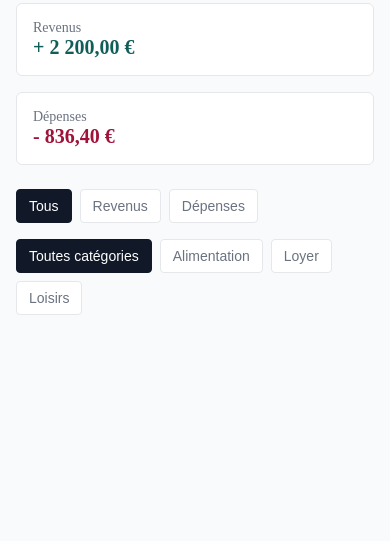
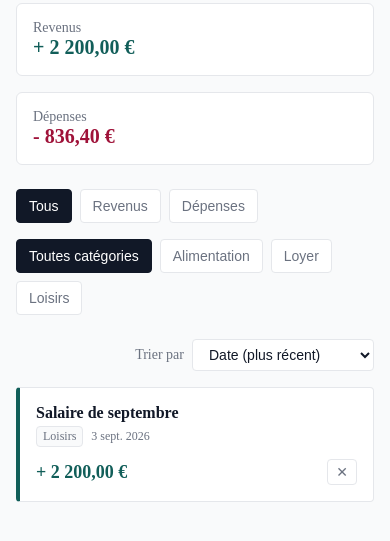
Before and after one commit to BrunoMBG/gestion-budget-ts, a website built with Vite: page index.html in a window 390 px wide. Shown: the part 179-720 px from the top of the page. Built offline with nearby package versions, Linux system fonts and the light colour scheme.

Commit message:
style: ajout du html et du style scss responsive pour les transactions

```diff
--- a/index.html
+++ b/index.html
@@ -103,6 +103,49 @@
           </button>
         </div>
       </section>
+
+      <!-- ---------------------- Transactions ---------------------- -->
+      <section class="transactions" aria-label="Liste des transactions">
+
+        <div class="transactions__tri">
+          <label for="triTransactions" class="transactions__label"
+            >Trier par</label
+          >
+          <select id="triTransactions" class="transactions__select">
+            <option value="dateDesc">Date (plus récent)</option>
+            <option value="dateAsc">Date (plus ancien)</option>
+            <option value="montantDesc">Montant (décroissant)</option>
+            <option value="montantAsc">Montant (croissant)</option>
+            <option value="titreAsc">Titre (A → Z)</option>
+          </select>
+        </div>
+
+        <ul id="listeTransactions" class="transactions__liste">
+          <li class="transaction transaction--revenu" data-id="1">
+            <div class="transaction__infos">
+              <h3 class="transaction__titre">Salaire de septembre</h3>
+              <div class="transaction__details">
+                <span class="transaction__badge">Loisirs</span>
+                <time datetime="2026-09-03" class="transaction__date"
+                  >3 sept. 2026</time
+                >
+              </div>
+            </div>
+            <div class="transaction__action">
+              <span class="transaction__montant transaction__montant--revenu"
+                >+ 2 200,00 €</span
+              >
+              <button
+                type="button"
+                class="transaction__bouton-supprimer"
+                aria-label="Supprimer la transaction Salaire de septembre"
+              >
+                ✕
+              </button>
+            </div>
+          </li>
+        </ul>
+      </section>
     </main>
     <script type="module" src="/src/main.ts"></script>
   </body>
--- /dev/null
+++ b/src/scss/_transactions.scss
@@ -0,0 +1,142 @@
+@use "variables" as *;
+
+.transactions {
+  margin-top: 1.5rem;
+
+  &__tri {
+    display: flex;
+    justify-content: flex-end;
+    align-items: center;
+    gap: 0.5rem;
+    margin-bottom: 1rem;
+  }
+
+  &__label {
+    font-size: 0.875rem;
+    color: $couleur-texte-secondaire;
+  }
+
+  &__select {
+    padding: 0.375rem 0.75rem;
+    font-size: 0.875rem;
+    color: $couleur-texte-principal;
+    background-color: $couleur-fond-bloc;
+    border: 1px solid $couleur-bordure;
+    border-radius: 0.25rem;
+    cursor: pointer;
+
+    &:focus {
+      outline: 2px solid $couleur-texte-principal;
+    }
+  }
+
+  &__liste {
+    list-style: none;
+    padding: 0;
+    margin: 0;
+    display: flex;
+    flex-direction: column;
+    gap: 0.75rem;
+  }
+}
+
+.transaction {
+  display: flex;
+  flex-direction: column;
+  gap: 0.75rem;
+  padding: 1rem;
+  background-color: $couleur-fond-bloc;
+  border: 1px solid $couleur-bordure;
+  border-radius: 0.25rem;
+  border-left-width: 4px;
+
+  &--revenu {
+    border-left-color: $couleur-revenu;
+  }
+
+  &--depense {
+    border-left-color: $couleur-depense;
+  }
+
+  @media (min-width: 768px) {
+    flex-direction: row;
+    justify-content: space-between;
+    align-items: center;
+  }
+
+  &__infos {
+    display: flex;
+    flex-direction: column;
+    gap: 0.25rem;
+  }
+
+  &__titre {
+    font-size: 1rem;
+    font-weight: 600;
+    color: $couleur-texte-principal;
+    margin: 0;
+  }
+
+  &__details {
+    display: flex;
+    align-items: center;
+    gap: 0.5rem;
+  }
+
+  &__badge {
+    display: inline-block;
+    padding: 0.125rem 0.375rem;
+    font-size: 0.75rem;
+    color: $couleur-texte-secondaire;
+    background-color: $couleur-fond-page;
+    border: 1px solid $couleur-bordure;
+    border-radius: 0.25rem;
+  }
+
+  &__date {
+    font-size: 0.75rem;
+    color: $couleur-texte-secondaire;
+  }
+
+  &__action {
+    display: flex;
+    align-items: center;
+    justify-content: space-between;
+    gap: 1rem;
+
+    @media (min-width: 768px) {
+      justify-content: flex-end;
+    }
+  }
+
+  &__montant {
+    font-size: 1.125rem;
+    font-weight: 700;
+
+    &--revenu {
+      color: $couleur-revenu;
+    }
+
+    &--depense {
+      color: $couleur-depense;
+    }
+  }
+
+  &__bouton-supprimer {
+    padding: 0.25rem 0.5rem;
+    font-size: 0.875rem;
+    color: $couleur-texte-secondaire;
+    background: transparent;
+    border: 1px solid $couleur-bordure;
+    border-radius: 0.25rem;
+    cursor: pointer;
+    transition:
+      color 0.2s ease,
+      border-color 0.2s ease;
+
+    &:hover {
+      color: $couleur-depense;
+      border-color: $couleur-depense;
+    }
+  }
+}
--- a/src/scss/style.scss
+++ b/src/scss/style.scss
@@ -2,3 +2,4 @@
 @use "header";
 @use "resume";
 @use "filtres";
+@use "transactions"
```
